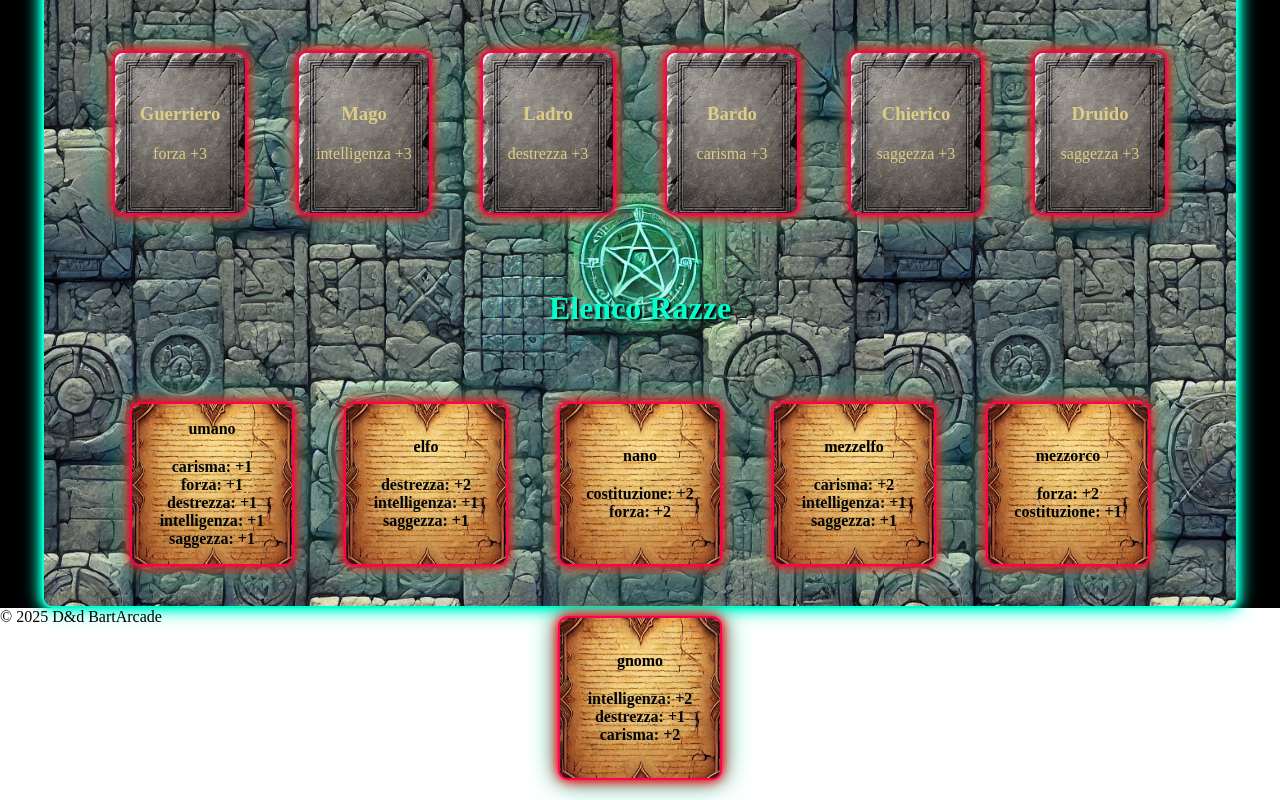
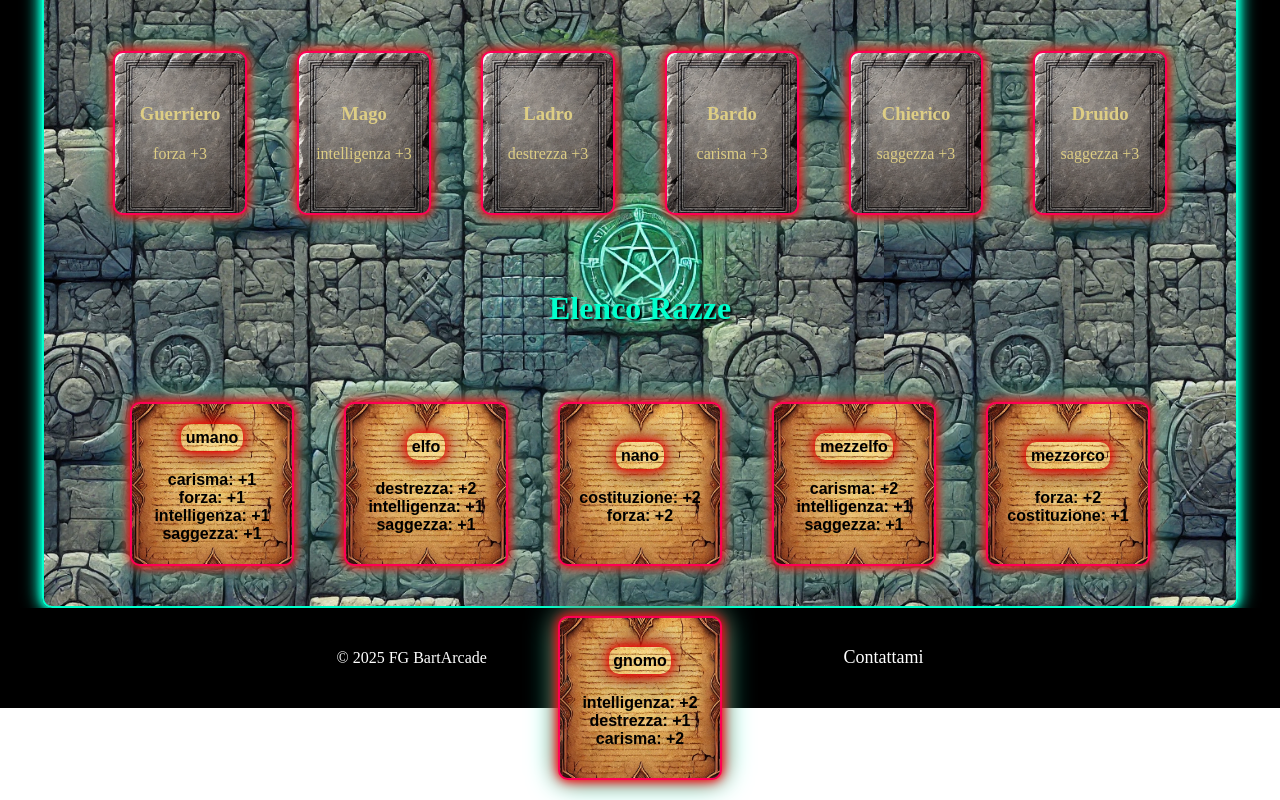
Before and after one commit to BartCatalano/ded, a React (Vite) app: page /Info in a window 1280 px wide. Shown: the part 342-1142 px from the top of the page. Built offline with nearby package versions, Linux system fonts and the light colour scheme.

Commit message:
feat: sistemate le ultime cose in info. newPlayer (WIP)

```diff
--- a/src/Pages/InfoPage.jsx
+++ b/src/Pages/InfoPage.jsx
@@ -12,7 +12,7 @@ function InfoPage() {
   ];
 
   const razzaDettails = [
-    { razza: "umano", attributi: { carisma: 1, forza: 1, destrezza: 1, intelligenza: 1, saggezza: 1 }, altezza: 120 },
+    { razza: "umano", attributi: { carisma: 1, forza: 1, intelligenza: 1, saggezza: 1 }, altezza: 120 },
     { razza: "elfo", attributi: { destrezza: 2, intelligenza: 1, saggezza: 1 }, altezza: 150 },
     { razza: "nano", attributi: { costituzione: 2, forza: 2 }, altezza: 50, peso: 50 },
     { razza: "mezzelfo", attributi: { carisma: 2, intelligenza: 1, saggezza: 1 }, altezza: 150 },
@@ -37,7 +37,7 @@ function InfoPage() {
   <div className={`${style.containerCard}`}>
     {classiDettails.map((curClasse, index) => (
       <div className={`${style.cardClasse}`} key={index}>
-        <h3>{curClasse.classe}</h3>
+        <h3 >{curClasse.classe}</h3>
         <p>{curClasse.attributo} +3 </p>
       </div>
             ))}
@@ -46,10 +46,10 @@ function InfoPage() {
           <div className={`${style.containerCard}`} >
             {razzaDettails.map((curRazza, index) => (
               <div className={`${style.cardRazza}`} key={index}>
-                <div>{curRazza.razza}</div>
+                <div className={`${style.titleRazza}`}>{curRazza.razza}</div>
                 <ul>
                   {Object.entries(curRazza.attributi).map(([stat, bonus], indexx) => (
-                    <li className={`${style.listabonus}`} key={indexx}>{stat}: +{bonus}</li>
+                    <li className={`${style.bonusRazza}`} key={indexx}>{stat}: +{bonus}</li>
                   ))}
                 </ul>
               </div>
--- a/src/Pages/InfoPage.module.css
+++ b/src/Pages/InfoPage.module.css
@@ -95,11 +95,6 @@ display: flex;
     box-shadow: 0 0 10px #ff000d, 0 0 20px #ff0000, 0 0 30px #00ffcc;
     border-radius: 10px;
 }
-.listabonus{
-    color: rgb(0, 6, 7);
-    font-size: 1em;
-
-}
 .pergamena{
     background-image: url(../../public/img/pergamena.webp);
     background-size: cover;
@@ -111,6 +106,18 @@ display: flex;
     border-radius: 10px;
     padding: 20px;
     font-family: 'Franklin Gothic Medium', 'Arial Narrow', Arial, sans-serif;
+}
+
+.titleRazza{
+    color: #000;
+    font-family: Arial, Helvetica, sans-serif;
+    box-shadow: 0 0 10px #ff0000, 0 0 20px #ff0000, 0 0 30px #000c0a;
+    border-radius: 10px;
+    padding: 3%;
+}
+.bonusRazza{
+    color: #000;
+    font-family: Arial, Helvetica, sans-serif;
 }
 @media (max-width: 1300){
     .bodyInfo{
--- a/src/components/AppFooter.jsx
+++ b/src/components/AppFooter.jsx
@@ -1,7 +1,13 @@
+import style  from "./AppFooter.module.css";
+
 function AppFooter() {
   return (
-    <footer>
-      <p>© 2025 D&d BartArcade</p>
+    <footer className={`${style.footer}`}>
+      <div>
+      <p>© 2025 FG BartArcade</p></div>
+      <div>
+      <a href="mailto:catalanobartolomeo@gmail.com" className={`${style.contactLink}`}>Contattami</a>
+      </div>
     </footer>
   );
 }
--- /dev/null
+++ b/src/components/AppFooter.module.css
@@ -0,0 +1,24 @@
+.footer{
+    background-color: black;
+    height: 100px;
+    color: white;
+    display: flex;
+    align-items: center;
+    justify-content: space-evenly;
+
+}
+.contactLink {
+    font-family: 'Cinzel', serif;
+    font-size: 18px;
+    color: #ffffff;
+    padding: 10px 20px;
+    border-radius: 8px;
+    text-decoration: none;
+    transition: 0.3s ease-in-out;
+    display: inline-block;
+}
+
+.contactLink:hover {
+    background: linear-gradient(45deg, #ff0000, #c6e22b, #821400);
+    box-shadow: 0 0 10px rgba(138, 43, 226, 0.7);
+}
```
